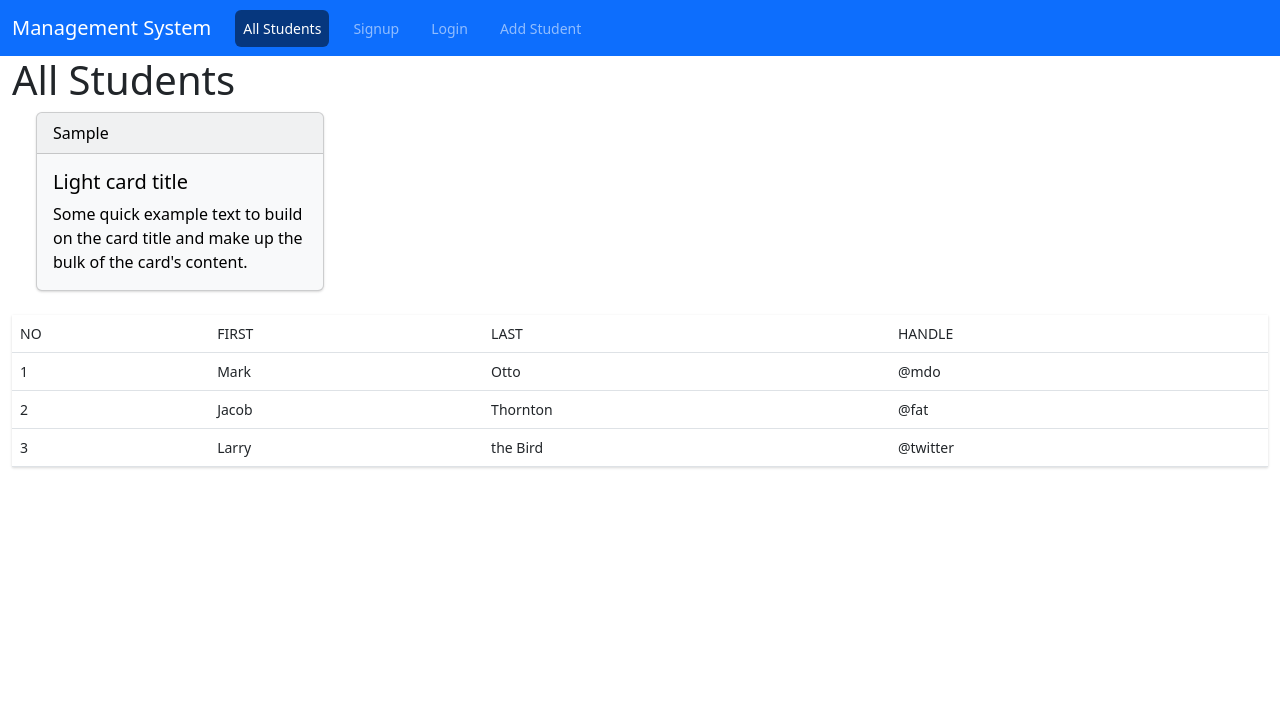
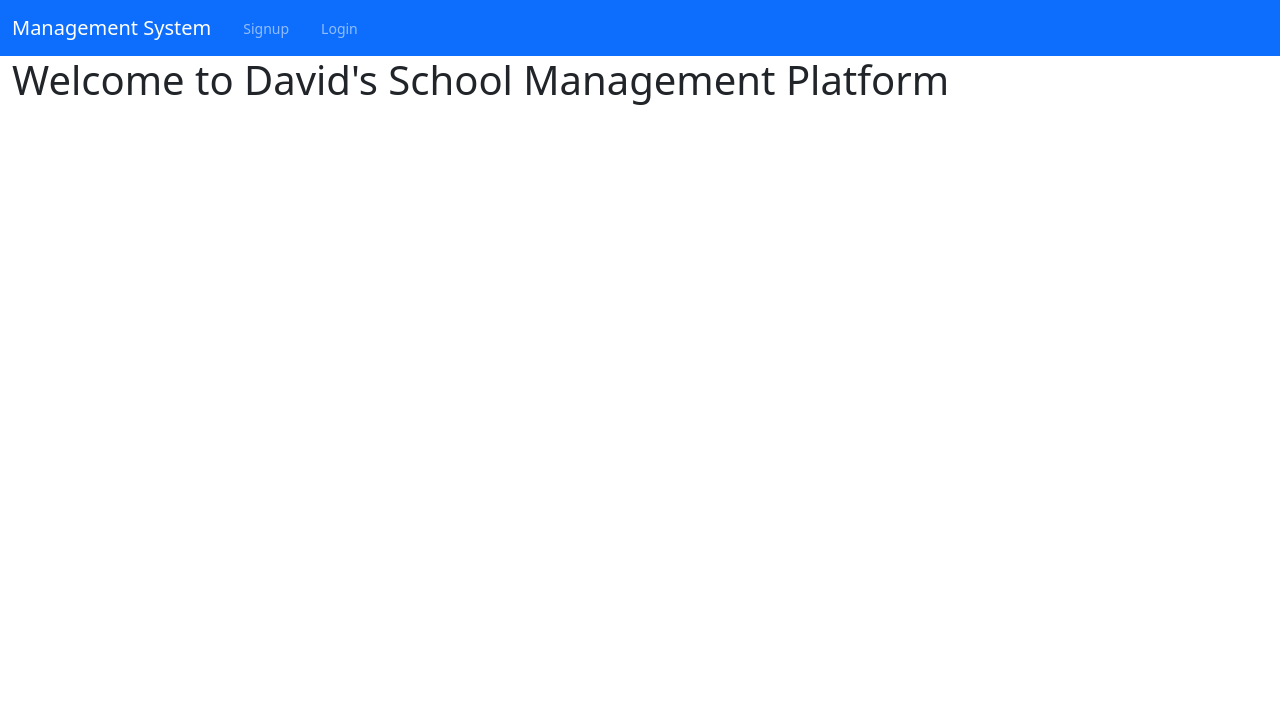
Before and after one commit to ObodoakorDavid/School-Management-System, a Django app: page / in a window 1280 px wide. Shown: the top 723 px of the page. Run offline with Django 4.2, Linux system fonts and the light colour scheme; tables that the repository leaves empty hold one stand-in row (values such as "Sample post").

Commit message:
added a tone of features

```diff
--- a/accounts/urls.py
+++ b/accounts/urls.py
@@ -6,4 +6,5 @@ app_name = 'accounts'
 urlpatterns = [
     path('accounts/signup/', views.signup_view, name='signup'),
     path('accounts/login/', views.login_view, name='login'),
+    path('accounts/logout', views.logout_view, name='logout')
 ]
--- a/accounts/views.py
+++ b/accounts/views.py
@@ -20,7 +20,11 @@ def login_view(request):
         if form.is_valid():
             user = form.get_user()
             login(request, user)
-            return redirect('/')
+            return redirect('students:index')
     else:
         form = AuthenticationForm()
     return render(request, 'accounts/login.html', {'form': form})
+
+def logout_view(request):
+        logout(request)
+        return redirect('accounts:login')
--- a/students/models.py
+++ b/students/models.py
@@ -4,11 +4,10 @@ import uuid
 # Create your models here.
 
 class Student(models.Model):
-    student_number = models.UUIDField(primary_key=True, default=uuid.uuid4, editable=False)
     first_name = models.CharField(max_length=50)
     last_name = models.CharField(max_length=50)
     email = models.EmailField(max_length=100)
-    field_of_study = models.ForeignKey('Course', on_delete=models.CASCADE)
+    course = models.ForeignKey('Course', on_delete=models.CASCADE)
     gpa = models.FloatField()
 
     def __str__(self):
--- a/students/templates/students/index.html
+++ /dev/null
@@ -1,56 +0,0 @@
-<!-- @format -->
-{% extends 'base.html' %} {% block content %}
-<h1>All Students</h1>
-
-<div class="row">
-  <div class="col-12">
-    {% if students %} {% for student in students %}
-
-    <div class="card text-bg-light ms-4 me-4 mb-4" style="max-width: 18rem">
-      <div class="card-header">{{student.first_name}}</div>
-      <div class="card-body">
-        <h5 class="card-title">Light card title</h5>
-        <p class="card-text">
-          Some quick example text to build on the card title and make up the
-          bulk of the card's content.
-        </p>
-      </div>
-    </div>
-
-    <table class="table">
-      <thead>
-        <tr>
-          <th scope="col">No</th>
-          <th scope="col">First</th>
-          <th scope="col">Last</th>
-          <th scope="col">Handle</th>
-        </tr>
-      </thead>
-      <tbody>
-        <tr>
-          <th scope="row">1</th>
-          <td>Mark</td>
-          <td>Otto</td>
-          <td>@mdo</td>
-        </tr>
-        <tr>
-          <th scope="row">2</th>
-          <td>Jacob</td>
-          <td>Thornton</td>
-          <td>@fat</td>
-        </tr>
-        <tr>
-          <th scope="row">3</th>
-          <td>Larry</td>
-          <td>the Bird</td>
-          <td>@twitter</td>
-        </tr>
-      </tbody>
-    </table>
-    {% endfor %} {% else %}
-    <h5 class="alert alert-primary ms-4 me-4">No Student Records</h5>
-    {% endif %}
-  </div>
-</div>
-
-{% endblock %}
--- a/students/urls.py
+++ b/students/urls.py
@@ -4,5 +4,7 @@ from . import views
 app_name = 'students'
 
 urlpatterns = [
-    path('', views.index, name='index')
+    path('students', views.students, name='index'),
+    path('students/add/', views.add_student, name='addStudent'),
+    path('', views.home_view, name='homepage')
 ]
--- a/students/views.py
+++ b/students/views.py
@@ -1,10 +1,27 @@
+from multiprocessing import context
 from django.shortcuts import render
 from .models import Student
+from .form import StudentForm
+from django.contrib.auth.decorators import login_required
 
 # Create your views here.
+@login_required(login_url='accounts:signup')
+def students(request):
+    students = Student.objects.all()
+    context = {
+        'students': students
+    }
+    return render(request, 'students/allStudents.html', context)
 
-def index(request):
+@login_required(login_url='accounts:signup')
+def add_student(request):
+    print(request.user)
+    form = StudentForm()
+    context = {
+        'form': form
+    }
+    return render(request, 'students/addStudent.html', context)
 
-    return render(request, 'students/index.html', {
-        'students': Student.objects.all()
-        })
+
+def home_view(request):
+    return render(request,'Home.html' )
--- /dev/null
+++ b/templates/Home.html
@@ -0,0 +1,5 @@
+<!-- @format -->
+{% extends 'base.html' %} {% block content %}
+<h1>Welcome to David's School Management Platform</h1>
+
+{% endblock %}
--- a/templates/base.html
+++ b/templates/base.html
@@ -21,7 +21,9 @@
   <body class="d-flex flex-column min-vh-100">
     <nav class="navbar navbar-expand-lg navbar-dark bg-primary">
       <div class="container-fluid">
-        <a class="navbar-brand" href="#">Management System</a>
+        <a class="navbar-brand" href="{% url 'students:homepage' %}"
+          >Management System</a
+        >
         <button
           class="navbar-toggler"
           type="button"
@@ -35,21 +37,30 @@
         </button>
         <div class="collapse navbar-collapse" id="navbarColor01">
           <ul class="navbar-nav me-auto">
+            {% if user.is_authenticated %}
+
             <li class="nav-item">
-              <a class="nav-link active" href="#"
+              <a class="nav-link active" href="{% url 'students:index' %}"
                 >All Students
-                <!-- <span class="visually-hidden">(current)</span> -->
               </a>
             </li>
+            <li class="nav-item">
+              <a class="nav-link" href="{% url 'accounts:logout' %}">Logout</a>
+            </li>
+            <li class="nav-item">
+              <a class="nav-link" href="{% url 'students:addStudent' %}"
+                >Add Student</a
+              >
+            </li>
+
+            {% else %}
             <li class="nav-item">
               <a class="nav-link" href="{% url 'accounts:signup' %}">Signup</a>
             </li>
             <li class="nav-item">
               <a class="nav-link" href="{% url 'accounts:login' %}">Login</a>
             </li>
-            <li class="nav-item">
-              <a class="nav-link" href="#">Add Student</a>
-            </li>
+            {% endif%}
           </ul>
         </div>
       </div>
```
Also changed, not shown: students/form.py (added, +8 -0 lines), students/templates/students/addStudent.html (added, +14 -0 lines), students/templates/students/allStudents.html (added, +53 -0 lines), students/migrations/0001_initial.py, students/migrations/0002_remove_student_id_alter_student_student_number.py (deleted), students/migrations/0003_course_alter_student_field_of_study.py (deleted).
